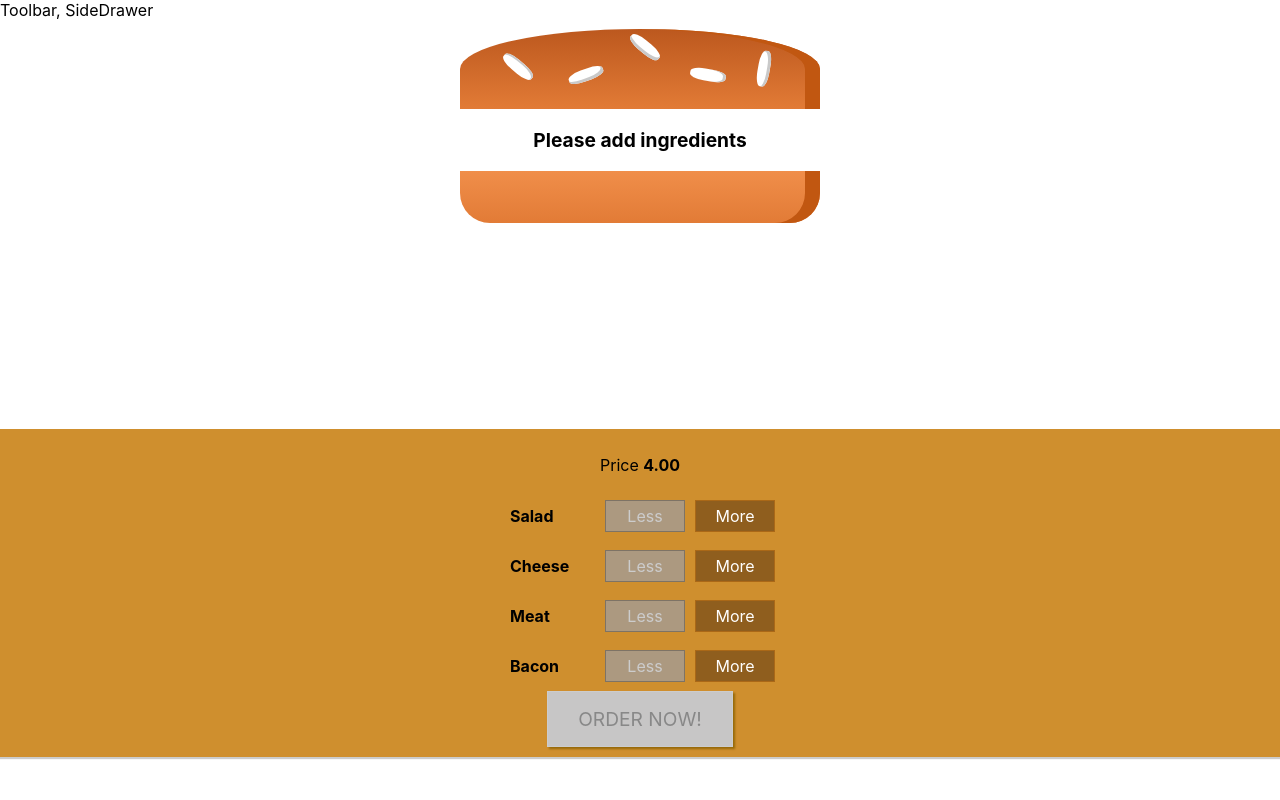
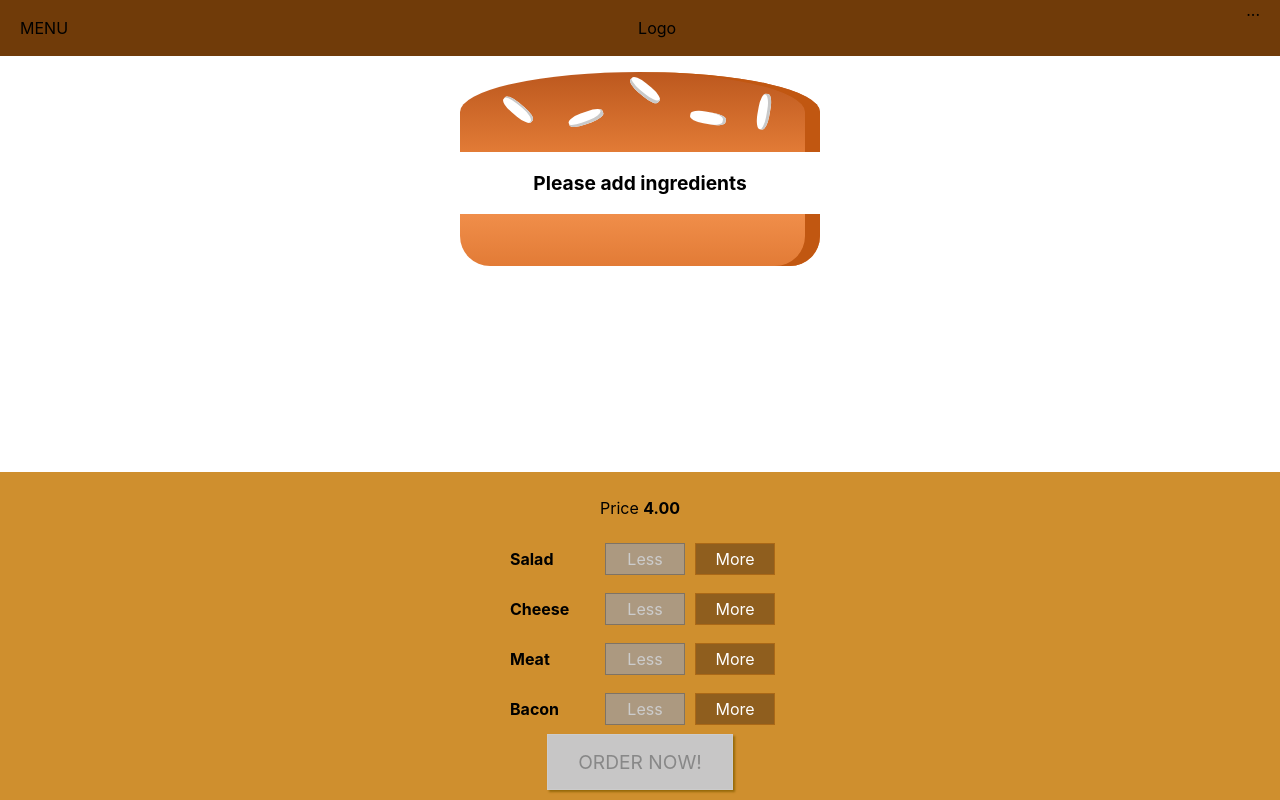
Before and after one commit to obedmhg/burguer-builder, a React app: page / in a window 1280 px wide. Built offline with nearby package versions, Linux system fonts and the light colour scheme.

Commit message:
Adding draft for toolbar

```diff
--- a/src/components/Layout/Layout.css
+++ /dev/null
@@ -1,3 +0,0 @@
-.Content {
-    margin-top: 16px;
-}
--- a/src/components/Layout/Layout.js
+++ b/src/components/Layout/Layout.js
@@ -1,12 +1,11 @@
 import React from 'react';
 import Aux from '../../hoc/Aux1';
-import classes from './Layout.css';
+import classes from './Layout.module.css';
+import Toolbar from '../../components/Navigation/Toolbar/Toolbar';
 
 const laytout = (props) => (
     <Aux>
-        <div>
-            Toolbar, SideDrawer
-        </div>
+        <Toolbar></Toolbar>
         <main className={classes.Content}>
             {props.children}
         </main>
--- /dev/null
+++ b/src/components/Layout/Layout.module.css
@@ -0,0 +1,3 @@
+.Content {
+    margin-top: 72px;
+}
--- /dev/null
+++ b/src/components/Navigation/Toolbar/Toolbar.js
@@ -0,0 +1,13 @@
+import React from 'react';
+import classes from './Toolbar.module.css';
+
+const toolbar = (props) => (
+    <header  className={classes.Toolbar}>
+        <div>MENU</div>
+        <div>Logo</div>
+        <nav>
+            ...
+        </nav>
+    </header>
+);
+export default toolbar;
--- /dev/null
+++ b/src/components/Navigation/Toolbar/Toolbar.module.css
@@ -0,0 +1,24 @@
+.Toolbar {
+    height: 56px;
+    width: 100%;
+    position: fixed;
+    top: 0;
+    left: 0;
+    background-color: #703b09;
+    display: flex;
+    justify-content: space-between;
+    align-items: center;
+    padding: 0 20px;
+    box-sizing: border-box;
+    z-index: 90;
+}
+
+.Toolbar nav {
+    height: 100%;
+}
+
+@media (max-width: 499px) {
+    .DesktopOnly {
+        display: none;
+    }
+}
```
